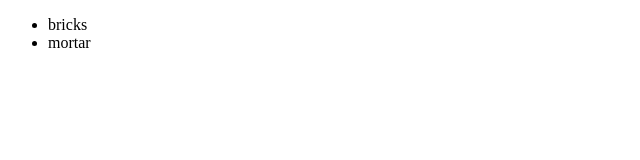
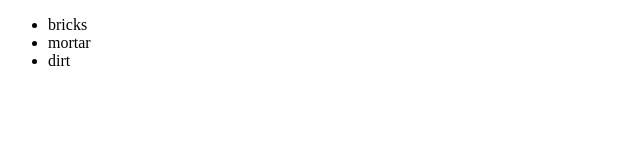
Before and after one commit to Lexiriam/newGitTest, a plain HTML site: page index.html in a window 1280 px wide. Shown: the full height of the page, 0-640 px from the left. Drawn offline with Linux system fonts and the light colour scheme.

Commit message:
meow meow

```diff
--- a/index.html
+++ b/index.html
@@ -10,6 +10,7 @@
 	<ul>
 		<li>bricks</li>
 		<li>mortar</li>
+		<li>dirt</li>
 	</ul>
 </div>
 </body>
```
